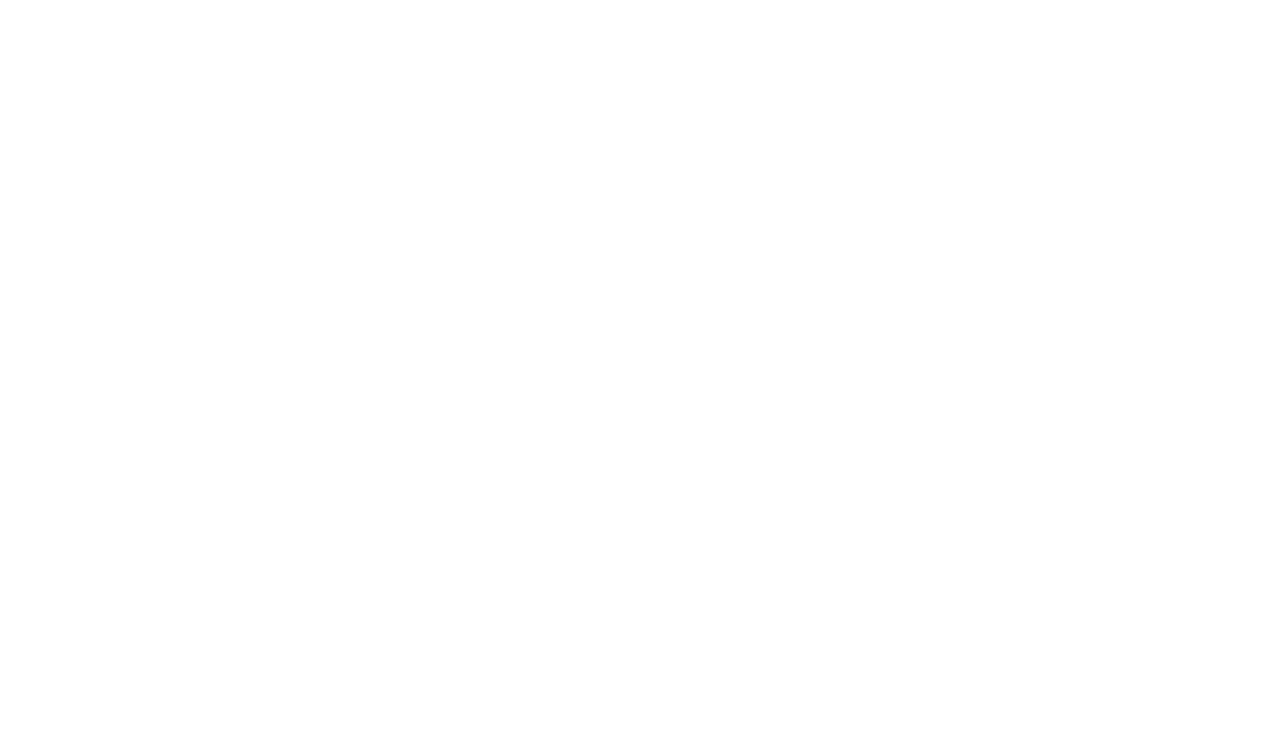
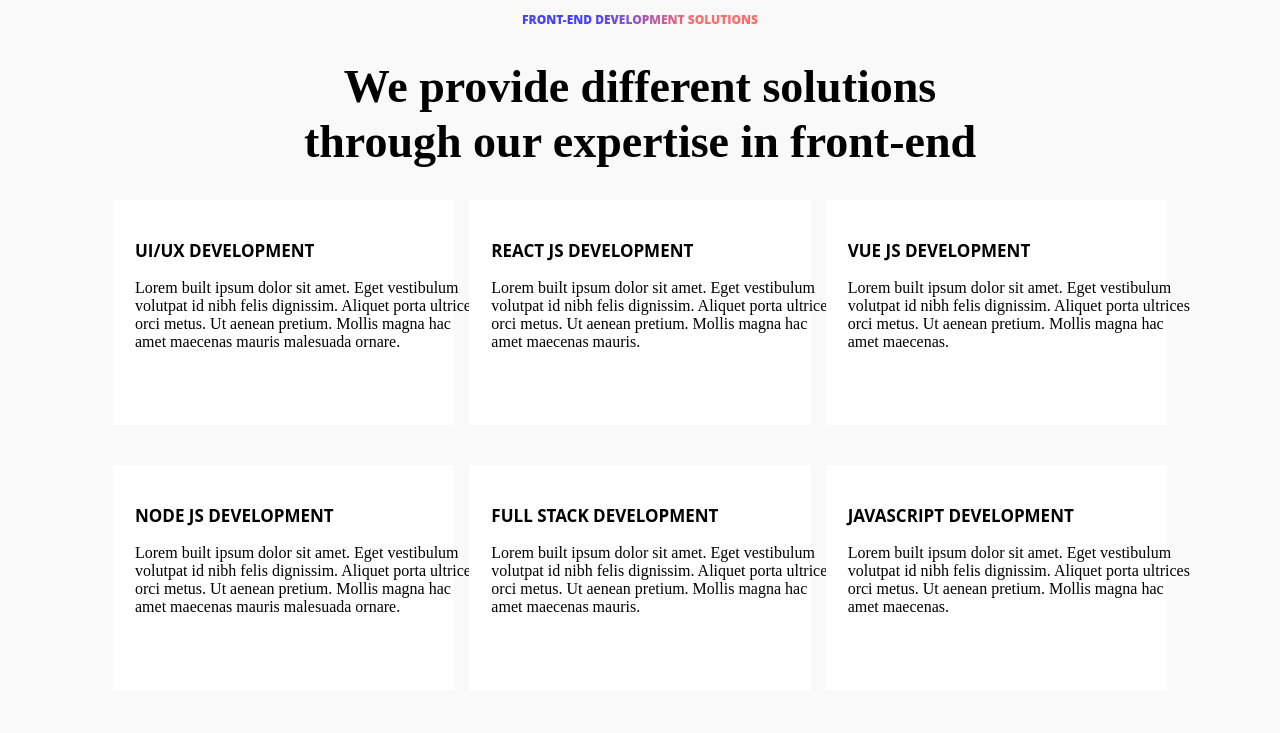
Before and after one commit to semyonsurkov/frontend-projects, a plain HTML site: page 01_block/index.html in a window 1280 px wide. Drawn offline with Linux system fonts and the light colour scheme.

Commit message:
Update index.html and style.css

```diff
--- a/01_block/index.html
+++ b/01_block/index.html
@@ -8,6 +8,45 @@
   <title>01_Block</title>
 </head>
 <body>
+  <div class="container">
+  <main class="main">
+  <div class="main">
+    <p class="main__paragraph">front-end development solutions</p>
+    <h1 class="main__header">We provide different solutions<br>through our expertise in front-end</h1>
+  </div>
 
+  <div class="flex__container">
+    <div class="main__blocks">
+    <ul class="main__blocks_list">
+      <li class="main__blocks__list__item">
+        <h3 class="main__blocks__list__item__header">ui/ux development</h3>
+        <p class="main__blocks__list__item__text">Lorem built ipsum dolor sit amet. Eget vestibulum volutpat id nibh felis dignissim. Aliquet porta ultrices orci metus. Ut aenean pretium. Mollis magna hac amet maecenas mauris malesuada ornare.</p>
+      </li>
+      <li class="main__blocks__list__item">
+        <h3 class="main__blocks__list__item__header">react js development</h3>
+        <p class="main__blocks__list__item__text">Lorem built ipsum dolor sit amet. Eget vestibulum volutpat id nibh felis dignissim. Aliquet porta ultrices orci metus. Ut aenean pretium. Mollis magna hac amet maecenas mauris.</p>
+      </li>
+      <li class="main__blocks__list__item">
+        <h3 class="main__blocks__list__item__header">vue js development</h3>
+        <p class="main__blocks__list__item__text">Lorem built ipsum dolor sit amet. Eget vestibulum volutpat id nibh felis dignissim. Aliquet porta ultrices orci metus. Ut aenean pretium. Mollis magna hac amet maecenas.</p>
+      </li>
+      <li class="main__blocks__list__item">
+        <h3 class="main__blocks__list__item__header">node js development</h3>
+        <p class="main__blocks__list__item__text">Lorem built ipsum dolor sit amet. Eget vestibulum volutpat id nibh felis dignissim. Aliquet porta ultrices orci metus. Ut aenean pretium. Mollis magna hac amet maecenas mauris malesuada ornare.</p>
+      </li>
+      <li class="main__blocks__list__item">
+        <h3 class="main__blocks__list__item__header">full stack development</h3>
+        <p class="main__blocks__list__item__text">Lorem built ipsum dolor sit amet. Eget vestibulum volutpat id nibh felis dignissim. Aliquet porta ultrices orci metus. Ut aenean pretium. Mollis magna hac amet maecenas mauris.</p>
+      </li>
+      <li class="main__blocks__list__item">
+        <h3 class="main__blocks__list__item__header">javascript development</h3>
+        <p class="main__blocks__list__item__text">Lorem built ipsum dolor sit amet. Eget vestibulum volutpat id nibh felis dignissim. Aliquet porta ultrices orci metus. Ut aenean pretium. Mollis magna hac amet maecenas.</p>
+      </li>
+    </ul>
+
+  </div>
+  </div>
+</main>
+</div>
 </body>
 </html>
--- a/01_block/style.css
+++ b/01_block/style.css
@@ -0,0 +1,79 @@
+body {
+  background: #F9F9FA;
+
+}
+.container {
+  padding: 0 105px;
+  box-sizing: border-box;
+  background-color:
+}
+
+.main__paragraph {
+  font-family: 'Open Sans';
+  font-style: normal;
+  font-weight: 800;
+  font-size: 12px;
+  line-height: 16px;
+  text-align: center;
+  text-transform: uppercase;
+  background: linear-gradient(90deg, #4343FF 45%, #F96D6D 55%);
+  -webkit-background-clip: text;
+  -webkit-text-fill-color: transparent;
+  background-clip: text;
+}
+.main__header {
+  color: black;
+  text-align: center;
+  font-family: 'GalanoGrotesque-Medium';
+  font-size: 46px;
+  line-height: 120%;
+
+}
+.flex__container {
+  display: flex;
+  flex-direction: row;
+  flex-wrap: wrap;
+}
+
+ul {
+  display: flex;
+  flex-wrap: wrap;
+  justify-content: space-between;
+  list-style: none;
+  padding: 0;
+  margin: 0;
+}
+
+li {
+  width: calc(33.33% - 10px);
+  margin-bottom: 20px;
+  background: #FFFFFF;
+  padding: 22px;
+  box-sizing: border-box;
+  max-width: 387px;
+  height: 225px;
+}
+
+.main__blocks__list {
+  display: flex;
+  flex-wrap: wrap;
+  justify-content: space-between;
+}
+.main__blocks__list__item {
+  list-style-type: none;
+  margin-bottom: 40px;
+  flex-basis: calc(33.33% - 10px);
+  max-width: calc(33.33% - 10px);
+}
+.main__blocks__list__item__header {
+  font-family: 'Open Sans';
+  font-style: normal;
+  font-weight: 700;
+  font-size: 17px;
+  line-height: 23px;
+  text-transform: uppercase;
+}
+.main__blocks__list__item__text {
+  width: 343px;
+  height: 130px;
+}
```
